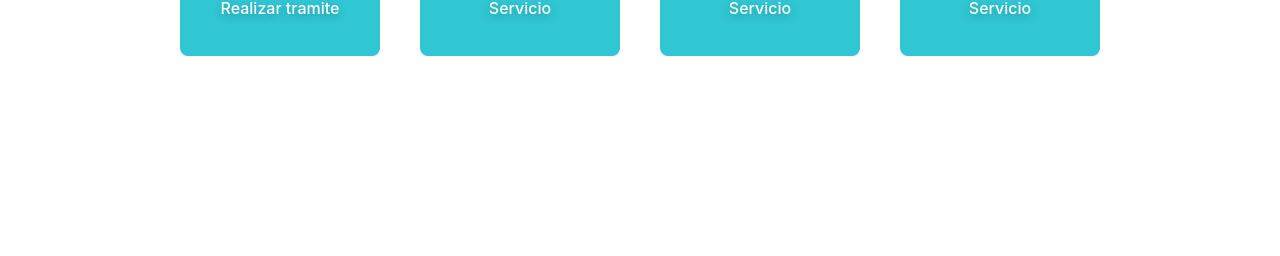
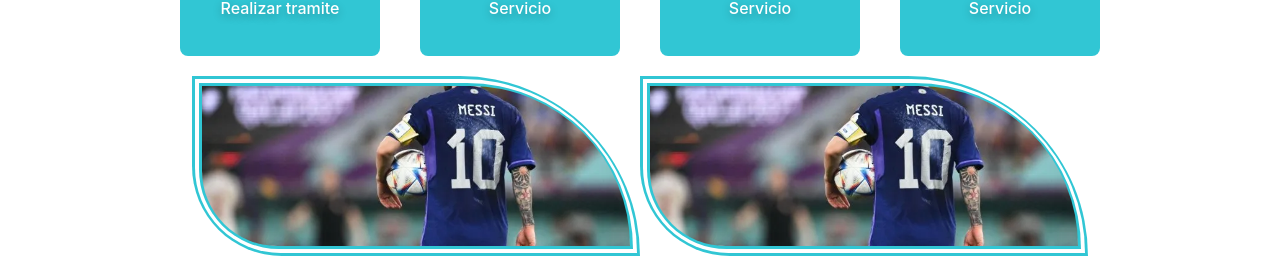
Before and after one commit to PabloBaronIT/web-institucional, a Vue app: page /#/ in a window 1280 px wide. Shown: the part 720-976 px from the top of the page. Before the commit the page ends 800 px from the top, so only its background shows below. Built offline with nearby package versions, Linux system fonts and the light colour scheme; what @formkit/vue would draw is missing.

Commit message:
New Home component

```diff
--- a/src/components/Home/CardComponent.vue
+++ b/src/components/Home/CardComponent.vue
@@ -1,11 +1,40 @@
 <template>
-  <div class="card-container"></div>
+  <div class="card-container">
+    <a href="">
+      <img :src="imgCard()" :alt="imgCard()" />
+    </a>
+  </div>
 </template>
 
 <script>
 export default {
-  props,
+  props: {
+    bckg: String,
+  },
+  methods: {
+    imgCard() {
+      if (this.bckg != "") {
+        return this.bckg;
+      } else {
+        return "Programa";
+      }
+    },
+  },
 };
 </script>
 
-<style scoped></style>
+<style scoped>
+.card-container {
+  width: 35%;
+  height: 180px;
+}
+
+img {
+  width: 100%;
+  height: 100%;
+  object-fit: cover;
+  border-top-right-radius: 200px;
+  border-bottom-left-radius: 100px;
+  border: 10px double var(--blue);
+}
+</style>
--- a/src/components/Home/TopNavComponent.vue
+++ b/src/components/Home/TopNavComponent.vue
@@ -31,7 +31,7 @@
           <a href="#">Servicio</a>
         </div>
       </div>
-      <router-link class="btn-mel" to="/munienlinea">Muni en linea</router-link>
+      <a class="btn-mel" href="http://localhost:8080/#/">Muni en linea</a>
     </div>
   </nav>
 </template>
@@ -141,6 +141,7 @@ ul li {
   padding: 10px;
   background-color: var(--red);
   border-radius: 10px;
+  cursor: pointer;
 }
 
 .btn-mel:hover {
--- a/src/views/HomeView.vue
+++ b/src/views/HomeView.vue
@@ -3,6 +3,10 @@
     <topNavComponent />
     <videoComponent />
     <btnServiciosComponent />
+    <div class="cards-container">
+      <cardComponent bckg="/messi.webp" />
+      <cardComponent bckg="/messi.webp" />
+    </div>
   </div>
 </template>
 
@@ -11,6 +15,7 @@
 import topNavComponent from "@/components/Home/TopNavComponent.vue";
 import videoComponent from "@/components/Home/VideoComponent";
 import btnServiciosComponent from "@/components/Home/BtnServiciosComponent.vue";
+import cardComponent from "@/components/Home/CardComponent.vue";
 
 export default {
   name: "HomeView",
@@ -18,8 +23,14 @@ export default {
     topNavComponent,
     videoComponent,
     btnServiciosComponent,
+    cardComponent,
   },
 };
 </script>
 
-<style scoped></style>
+<style scoped>
+.cards-container {
+  display: flex;
+  justify-content: center;
+}
+</style>
```
Also changed, not shown: public/logo.png (added), public/messi.webp (added).
